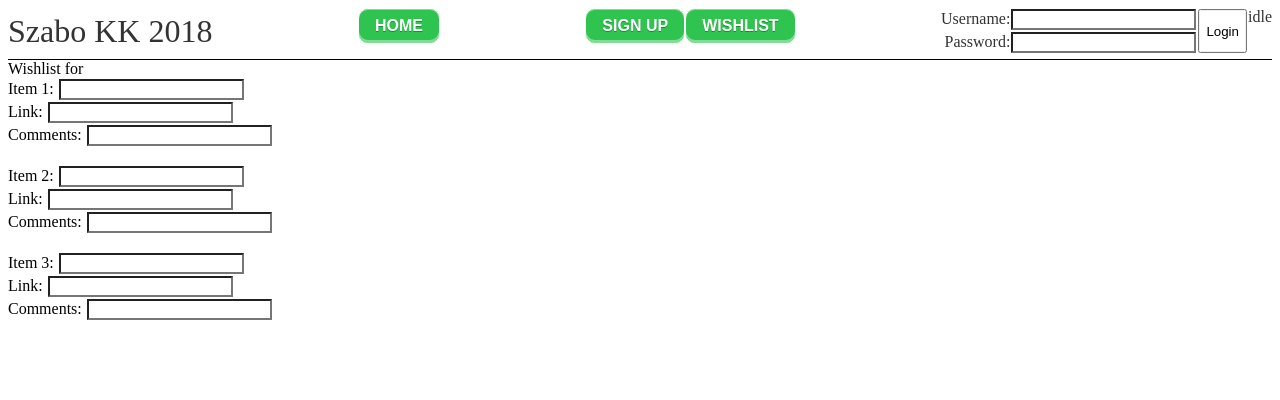
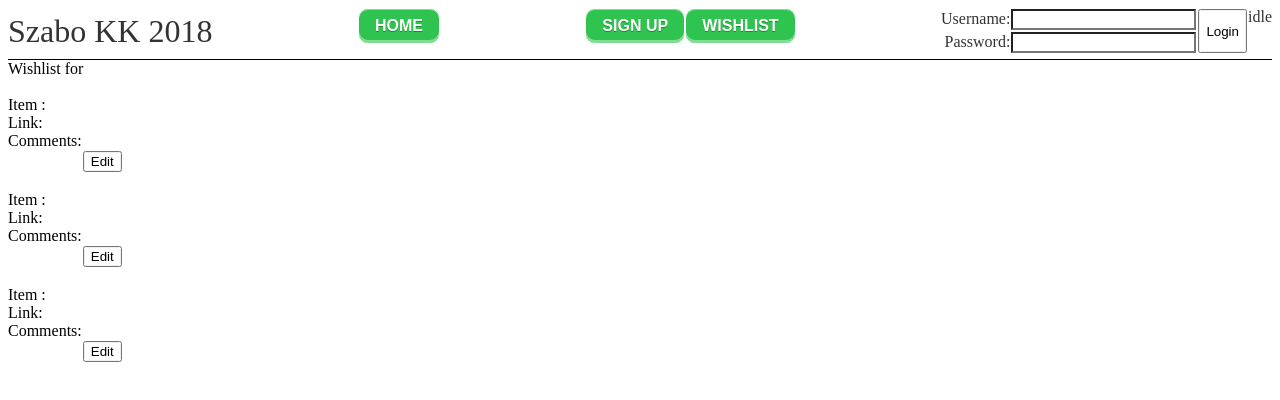
Before and after one commit to Aspekt1024/szabokk, a React app: page / in a window 1280 px wide. Both pictures are taken after a click on the element "WISHLIST". Shown: the top 400 px of the page. Built offline with nearby package versions, Linux system fonts and the light colour scheme.

Commit message:
Users can now edit their wishlist

```diff
--- a/src/Components/API/KKApi.js
+++ b/src/Components/API/KKApi.js
@@ -1,6 +1,9 @@
 import ApiLogin from './Requests/ApiLogin'
 import ApiSignup from './Requests/ApiSignup'
 import ApiGetWishlist from './Requests/ApiGetWishlist'
+import ApiUpdateWishlist from './Requests/ApiUpdateWishlist'
+
+import WishlistDetails from './Requests/Models/WishlistDetails'
 
 const API_URL = 'https://41b50mfzy7.execute-api.ap-southeast-2.amazonaws.com/dev'
 
@@ -11,7 +14,8 @@ class KKApi {
             token: '',
             loginHandler: new ApiLogin(API_URL),
             signupHandler: new ApiSignup(API_URL),
-            getWishlistHandler: new ApiGetWishlist(API_URL)
+            getWishlistHandler: new ApiGetWishlist(API_URL),
+            updateItemHandler: new ApiUpdateWishlist(API_URL)
         }
     }
 
@@ -41,6 +45,24 @@ class KKApi {
         )
     }
 
+    updateWishlistItem = (itemDetails, gotSuccessCallback, gotErrorCallback) => {
+        var data = new WishlistDetails(
+            itemDetails.username,
+            itemDetails.number
+        )
+
+        data.item = itemDetails.item
+        data.link = itemDetails.link
+        data.comment = itemDetails.comment
+
+        this.state.updateItemHandler.attemptUpdateWishlist(
+            data,
+            this.state.token,
+            gotSuccessCallback,
+            gotErrorCallback
+        )
+    }
+
     gotTokenCallback = (result) => {
         var json = JSON.parse(result)
         this.state.token = json.token
--- /dev/null
+++ b/src/Components/API/Requests/ApiUpdateWishlist.js
@@ -0,0 +1,54 @@
+const RESOURCE = '/updatewishlist'
+
+class ApiUpdateWishlist {
+
+    apiURL = ''
+
+    constructor (url) {
+        this.apiURL = url
+    }
+
+    attemptUpdateWishlist = (itemData, token, gotDataCallback, gotErrorCallback) => {
+
+        fetch(this.apiURL + RESOURCE, {
+            method: 'POST',
+            headers: {
+                'Accept': 'application/json',
+                'Content-Type': 'application/json',
+                'Authorization': 'Bearer ' + token
+            },
+            body: itemData.getJSON()
+        })
+            .then(response => {
+                if (response.ok) {
+                    return response.json()
+                } else {
+                    throw new Error(response.status + ' : ' + response.statusText + ' ' + JSON.stringify(response))
+                }
+            })
+            .then(data => {
+                this.processData(data, gotDataCallback)
+            })
+            .catch(error => {
+                gotErrorCallback(error.message)
+            })
+    }
+
+    processData = (data, gotDataCallback) => {
+        var message = data.body
+        var err = data.status
+        switch(data.status) {
+            case '200':
+                err = ''
+                break
+            default:
+                alert(JSON.stringify(data))
+                err = data.status
+                message = data.body
+                break
+        }
+        gotDataCallback(message, err)
+    }
+}
+
+export default ApiUpdateWishlist
--- a/src/Components/API/Requests/Models/WishlistDetails.js
+++ b/src/Components/API/Requests/Models/WishlistDetails.js
@@ -6,13 +6,18 @@ class WishlistDetails {
     link = ''
     comment = ''
 
+    constructor(username, itemNumber) {
+        this.username = username
+        this.number = itemNumber
+    }
+
     getJSON() {
         return JSON.stringify({
             username: this.username,
             number: this.number,
-            item = this.item,
-            link = this.link,
-            comment = this.comment
+            item: this.item,
+            link: this.link,
+            comment: this.comment
         })
     }
 }
--- a/src/Components/Main.js
+++ b/src/Components/Main.js
@@ -1,7 +1,7 @@
 import React, { Component } from 'react'
 import Home from 'Components/Pages/Home'
 import Signup from 'Components/UserAuthorization/Signup'
-import Wishlist from 'Components/Pages/Wishlist'
+import Wishlist from 'Components/Wishlist/Wishlist'
 
 class Main extends Component {
   render() {
--- a/src/Components/Pages/Wishlist.js
+++ /dev/null
@@ -1,57 +0,0 @@
-import React, { Component } from 'react'
-import WishlistItem from 'Components/Wishlist/WishlistItem'
-
-class Wishlist extends Component {
-
-    constructor(props) {
-        super(props)
-
-        this.state = {
-            isLoading: false
-        }
-    }
-
-    render() {
-        return (
-            <div>
-                Wishlist for {this.props.appState.currentUser.username}
-                <form>
-                    <WishlistItem itemNumber='1'/>
-                    <br />
-                    <WishlistItem itemNumber='2'/>
-                    <br />
-                    <WishlistItem itemNumber='3'/>
-                    <br />
-                </form>
-            </div>
-        )
-    }
-
-    componentDidMount() {
-        var username = this.props.appState.currentUser.username
-        if (username == null || username === '') {
-            return
-        }
-
-        this.setState({ isLoading: true })
-        var api = this.props.appState.api
-        api.getWishlist(this.props.appState.currentUser.username, this.gotResponse, this.gotError)
-    }
-
-    gotResponse = (message, err) => {
-        this.setState({ isLoading: false })
-        if (err === '') {
-            var json = JSON.parse(message)
-            alert(json)
-        } else {
-            this.gotError(err)
-        }
-    }
-
-    gotError = (err) => {
-        this.setState({ isLoading: false })
-        alert(err)
-    }
-}
-
-export default Wishlist
--- /dev/null
+++ b/src/Components/Wishlist/Wishlist.js
@@ -0,0 +1,131 @@
+import React, { Component } from 'react'
+import WishlistItem from 'Components/Wishlist/WishlistItem'
+import WishlistDetails from 'Components/API/Requests/Models/WishlistDetails'
+
+class Wishlist extends Component {
+
+    constructor(props) {
+        super(props)
+
+        var username = this.props.appState.currentUser.username
+
+        this.state = {
+            isLoading: false,
+            isRequestingUpdate: false,
+            wishlist: [
+                new WishlistDetails(username, 1),
+                new WishlistDetails(username, 2),
+                new WishlistDetails(username, 3)
+            ]
+        }
+    }
+
+    render() {
+        return (
+            <div>
+                {this.state.isLoading ?
+                    <div>
+                        Loading...
+                    </div>
+                :
+                    <div>
+                        Wishlist for {this.props.appState.currentUser.username}
+                        <br /><br />
+                        <form>
+                            <WishlistItem
+                                itemDetails={this.state.wishlist[0]}
+                                handleItemUpdate={this.handleItemUpdate}
+                                isWishlistUpdating={this.state.isRequestingUpdate} />
+                            <br />
+                            <WishlistItem
+                                itemDetails={this.state.wishlist[1]}
+                                handleItemUpdate={this.handleItemUpdate}
+                                isWishlistUpdating={this.state.isRequestingUpdate} />
+                            <br />
+                            <WishlistItem
+                                itemDetails={this.state.wishlist[2]}
+                                handleItemUpdate={this.handleItemUpdate}
+                                isWishlistUpdating={this.state.isRequestingUpdate} />
+                            <br />
+                        </form>
+                    </div>
+                }
+            </div>
+        )
+    }
+
+    componentDidMount() {
+        var username = this.props.appState.currentUser.username
+        if (username == null || username === '') {
+            return
+        }
+
+        this.setState({ isLoading: true })
+        var api = this.props.appState.api
+
+        api.getWishlist(
+            this.props.appState.currentUser.username,
+            this.gotWishlistResponse,
+            this.gotWishlistError
+        )
+    }
+
+    gotWishlistResponse = (message, err) => {
+        this.setState({ isLoading: false })
+        if (err === '') {
+            this.populateWishlistDetails(message)
+        } else {
+            this.gotError(err)
+        }
+    }
+
+    gotWishlistError = (err) => {
+        this.setState({ isLoading: false })
+        alert(err)
+    }
+
+    populateWishlistDetails = (wishlistArray) => {
+        var parsedWishlist = JSON.parse(wishlistArray)
+        for (var i in parsedWishlist) {
+            this.populateItem(parsedWishlist[i])
+        }
+    }
+
+    populateItem = (details) => {
+        var index = details.number - 1
+        var wishlist = this.state.wishlist
+        var wishlistItem = wishlist[index]
+
+        wishlistItem.username = details.username
+        wishlistItem.number = details.number
+        wishlistItem.item = details.item
+        wishlistItem.link = details.link
+        wishlistItem.comment = details.comment
+
+        wishlist[index] = wishlistItem
+        this.setState({ wishlist: wishlist })
+    }
+
+    handleItemUpdate = (details) => {
+        if (!this.props.appState.isLoggedIn) return
+
+        this.populateItem(details)
+
+        this.setState({ isRequestingUpdate: true })
+        var api = this.props.appState.api
+        api.updateWishlistItem(details, this.gotUpdateResponse, this.gotUpdateError)
+    }
+
+    gotUpdateResponse = (response, err) => {
+        this.setState({ isRequestingUpdate: false })
+        if (err !== '') {
+            this.gotError(err)
+        }
+    }
+
+    gotUpdateError = (err) => {
+        //TODO find source of error even with success
+    }
+}
+
+export default Wishlist
--- a/src/Components/Wishlist/WishlistItem.js
+++ b/src/Components/Wishlist/WishlistItem.js
@@ -1,55 +1,93 @@
 import React, { Component } from 'react'
-import WishlistItemData from '../../Objects/WishlistItemData'
 
 class WishlistItem extends Component {
 
     constructor(props) {
         super(props)
 
-        var item = new WishlistItemData()
-        item.item = 'test item'
-        item.link = 'http://google.com'
-        item.comment = 'this is a test item'
-
         this.state = {
-            item: new WishlistItemData()
+            isUserUpdating: false,
+            itemDetails : {
+                username: '',
+                number: '',
+                item: '',
+                link: '',
+                comment: ''
+            }
         }
     }
 
     render() {
+        var storedDetails = this.props.itemDetails
+        var editDetails = this.state.itemDetails
         return (
-            <form onSubmit={this.handleSubmit}>
-                <label>Item {this.props.itemNumber}: </label>
-                <input type='input' onChange={this.handleItemChange} value={this.state.item.item} /><br />
-                <label>Link: </label>
-                <input type='input' onChange={this.handleLinkChange} value={this.state.item.link} /><br />
-                <label>Comments: </label>
-                <input type='input' onChange={this.handleCommentChange} value={this.state.item.comment} /><br />
+            <form className='main-status'>
+                <div>
+                    <label>Item {this.props.itemNumber}: </label><br />
+                    <label>Link: </label><br />
+                    <label>Comments: </label><br />
+                </div>
+                {this.state.isUserUpdating ?
+                    <div>
+                        <div>
+                            <input type='input' value={editDetails.item} onChange={this.handleItemChange} /><br />
+                            <input type='input' value={editDetails.link} onChange={this.handleLinkChange} /><br />
+                            <input type='input' value={editDetails.comment} onChange={this.handleCommentChange} /><br />
+                        </div>
+                        <div>
+                            <input type='submit' value='Save' onClick={this.handleSaveClicked} />
+                            <input type='submit' value='Cancel' onClick={this.handleCancelClicked} />
+                        </div>
+                    </div>
+                :
+                    <div>
+                        <div>
+                            {storedDetails.item}<br />
+                            {storedDetails.link}<br />
+                            {storedDetails.comment}<br />
+                        </div>
+                        <div>
+                            <input type='submit' value='Edit' onClick={this.handleEditClicked} />
+                        </div>
+                    </div>
+                }
             </form>
         )
     }
 
-    handleSubmit = e => {
+    handleEditClicked = e => {
         e.preventDefault()
-
+        this.setState({ isUserUpdating: true })
+        this.setState({ itemDetails: this.props.itemDetails })
     }
 
-    handleItemChange = ({ itemText }) => {
-        var item = this.state.item
-        item.item = itemText
-        this.setState({ item: item })
+    handleSaveClicked = e => {
+        e.preventDefault()
+        this.setState({ isUserUpdating: false })
+        this.props.handleItemUpdate(this.state.itemDetails)
     }
 
-    handleLinkChange = ({ itemText }) => {
-        var item = this.state.item
-        item.link = itemText
-        this.setState({ item: item })
+    handleCancelClicked = e => {
+        e.preventDefault()
+        this.setState({ isUserUpdating: false })
     }
 
-    handleCommentChange = ({ itemText }) => {
-        var item = this.state.item
-        item.comment = itemText
-        this.setState({ item: item })
+    handleItemChange = ({ target }) => {
+        var item = this.state.itemDetails
+        item.item = target.value
+        this.setState({ itemDetails: item })
+    }
+
+    handleLinkChange = ({ target }) => {
+        var item = this.state.itemDetails
+        item.link = target.value
+        this.setState({ itemDetails: item })
+    }
+
+    handleCommentChange = ({ target }) => {
+        var item = this.state.itemDetails
+        item.comment = target.value
+        this.setState({ itemDetails: item })
     }
 }
 export default WishlistItem
--- a/src/Objects/WishlistItemData.js
+++ /dev/null
@@ -1,9 +0,0 @@
-class WishlistItemData {
-    id = ''
-    username = ''
-    item = ''
-    url = ''
-    comment = ''
-}
-
-export default WishlistItemData
```
